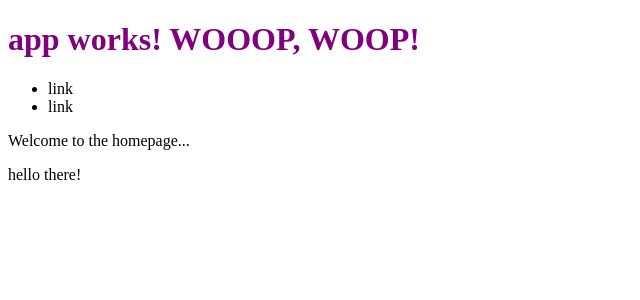
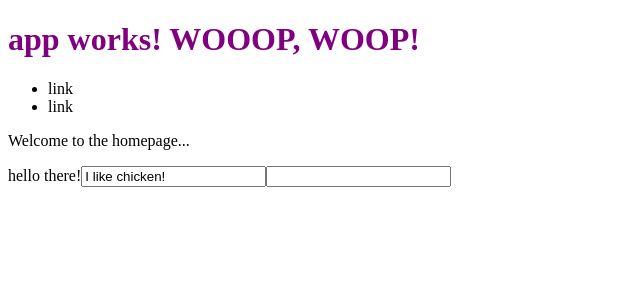
Before and after one commit to r4smus/netNinjaAngular2Tut, an Angular app in the folder ninja-directory/: page / in a window 1280 px wide. Shown: the top 300 px of the page, without its empty margins (0-640 px from the left). Built offline with nearby package versions, Linux system fonts and the light colour scheme.

Commit message:
#11: property binding and string interpolation

```diff
--- a/ninja-directory/src/app/home/home.component.html
+++ b/ninja-directory/src/app/home/home.component.html
@@ -2,3 +2,7 @@
     {{homeTitle}}
 </p>
 <ng-content></ng-content>
+
+<!-- property binding -->
+<input value="{{myString}}" />
+<input required="{{myBoolean}}" />
--- a/ninja-directory/src/app/home/home.component.ts
+++ b/ninja-directory/src/app/home/home.component.ts
@@ -7,6 +7,8 @@ import { Component, OnInit } from '@angular/core';
 })
 export class HomeComponent implements OnInit {
   homeTitle: string = "Welcome to the homepage...";
+  myString: string = "I like chicken!";
+  myBoolean: boolean = true;
   constructor() { }
 
   ngOnInit() {
```
